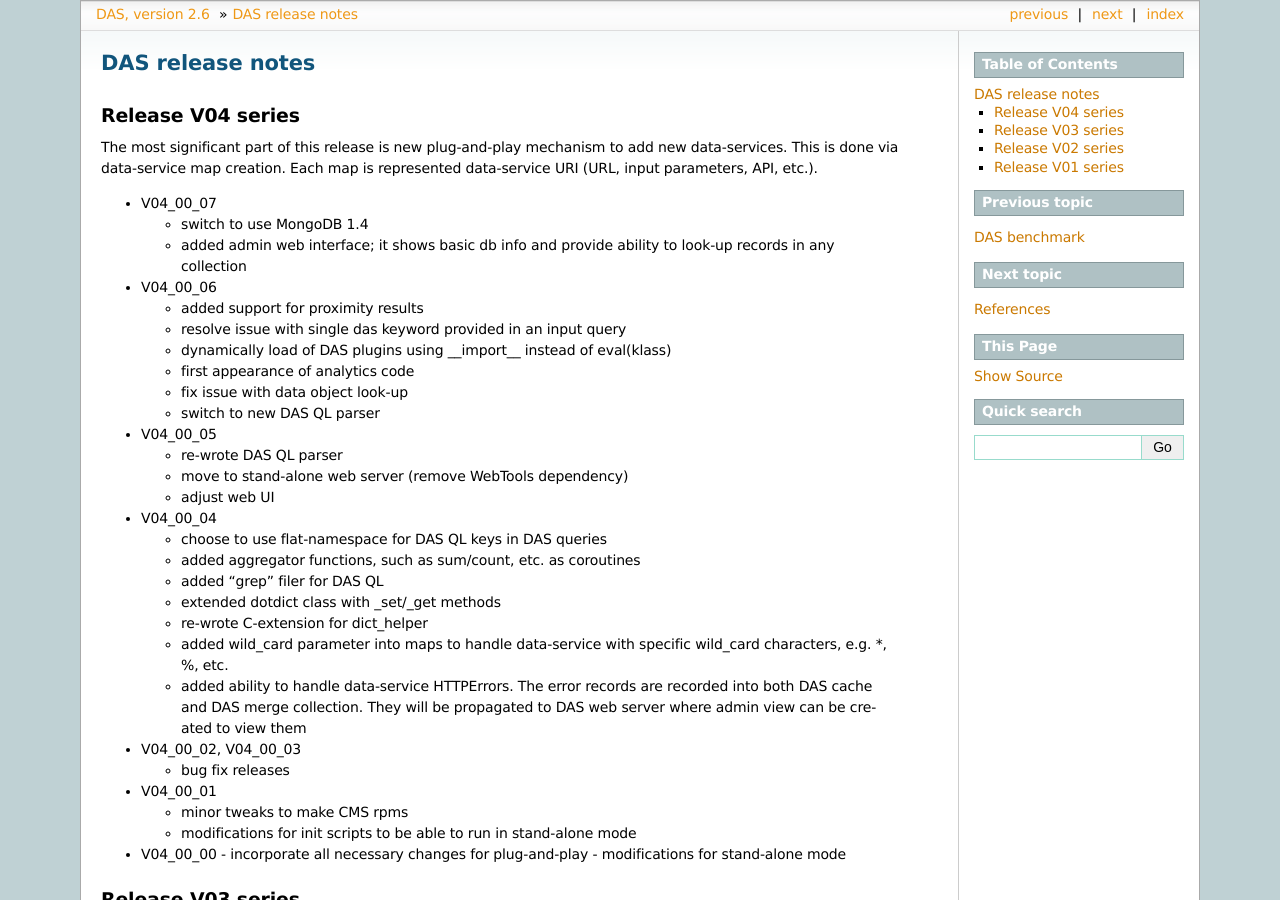
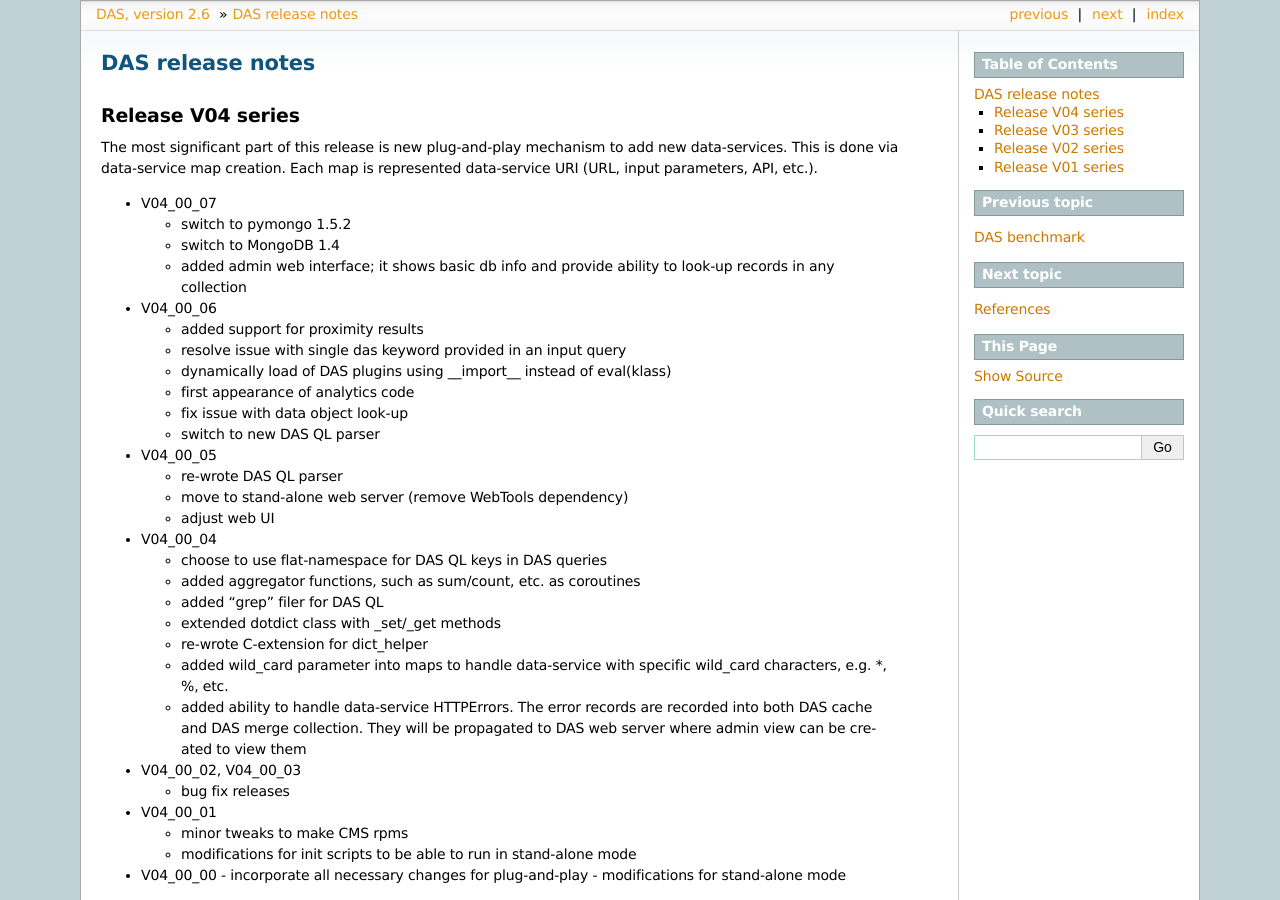
Before and after one commit to dmwm/DAS, a Sphinx documentation site: the page built from doc/sphinx/changelog.rst, in a window 1280 px wide and 900 px high. Built offline with Sphinx 7.4.7, drawn with Linux system fonts in a browser that asks for light colours; the version number is read from the project's files by our own code.

Commit message:
Update
git-svn-id: svn+ssh://svn.cern.ch/reps/CMSDMWM/DAS/trunk@1087 4525493e-7705-40b1-a816-d608a930855b

```diff
--- a/doc/sphinx/changelog.rst
+++ b/doc/sphinx/changelog.rst
@@ -9,7 +9,8 @@ map is represented data-service URI (URL, input parameters, API, etc.).
 
 - V04_00_07
 
-  - switch to use MongoDB 1.4
+  - switch to pymongo 1.5.2
+  - switch to MongoDB 1.4
   - added admin web interface; it shows basic db info and provide
     ability to look-up records in any collection
 
```
